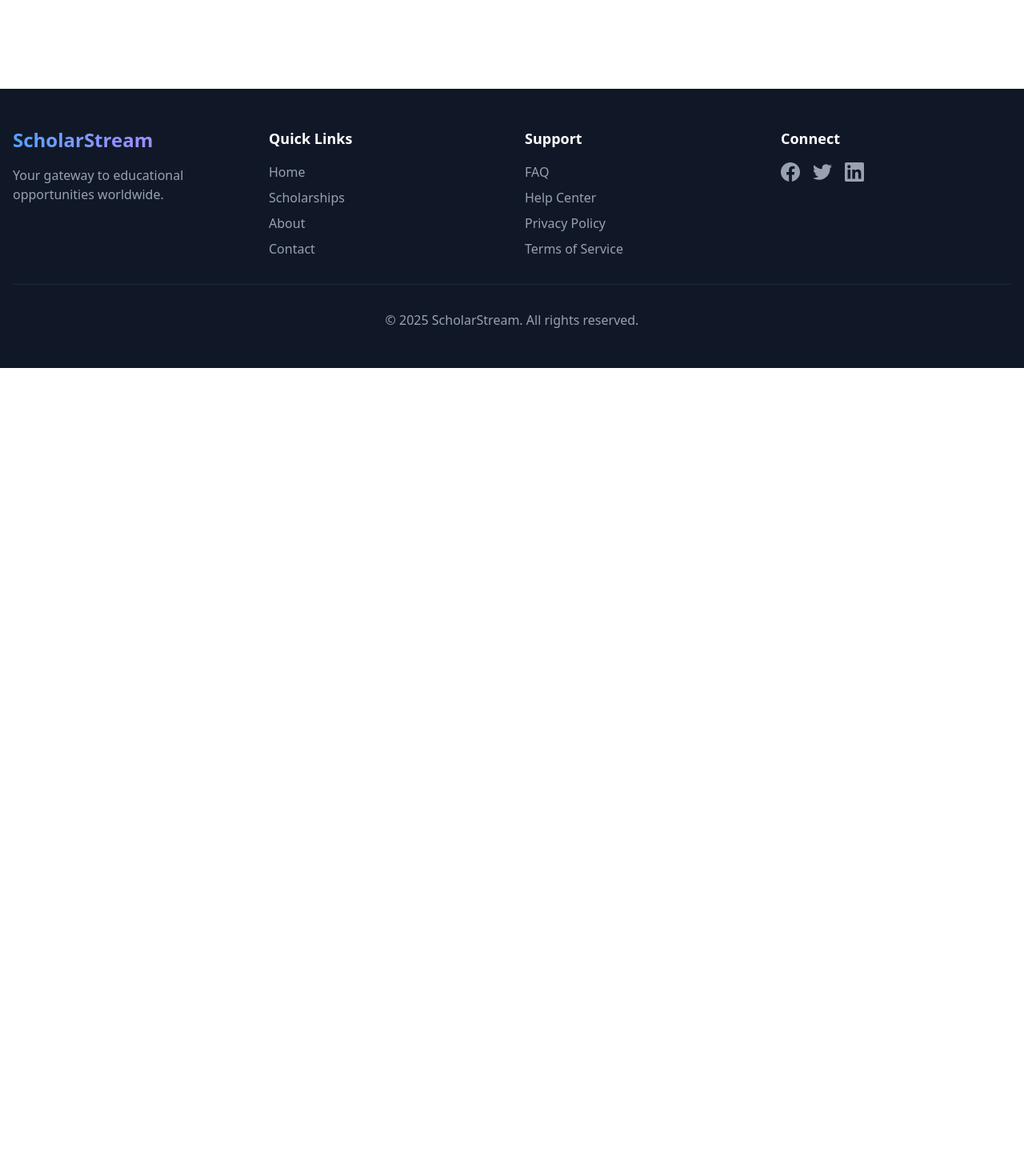
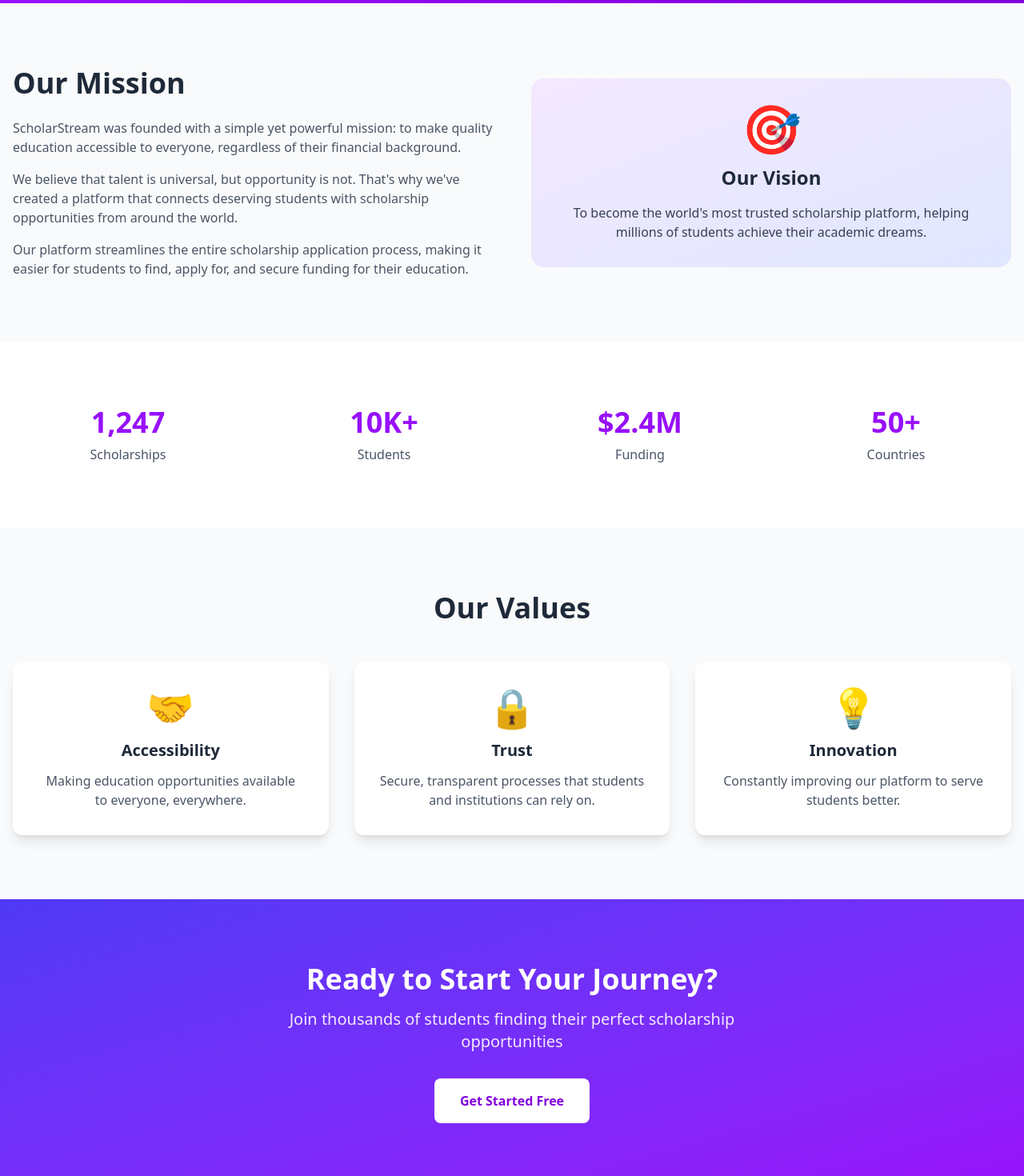
Before and after one commit to ShamimWebDev/ScholarStream-client, a React (Vite) app: page /about in a window 1280 px wide. Shown: the part 340-1810 px from the top of the page at 80% size. Before the commit the page ends 800 px from the top, so only its background shows below. Built offline with nearby package versions, Linux system fonts and the light colour scheme; no server answers.

Commit message:
Added About page

```diff
--- a/src/pages/About.jsx
+++ b/src/pages/About.jsx
@@ -1,9 +1,170 @@
-import React from 'react';
+import React from "react";
+import { Link } from "react-router-dom";
+import { motion } from "framer-motion";
 
 const About = () => {
   return (
-    <div>
+    <div className="min-h-screen bg-gray-50">
+      {/* Hero Section */}
+      <section className="bg-gradient-to-br from-indigo-600 via-purple-600 to-purple-700 text-white py-20">
+        <div className="container mx-auto px-4 text-center">
+          <motion.div
+            initial={{ opacity: 0, y: 20 }}
+            animate={{ opacity: 1, y: 0 }}
+            transition={{ duration: 0.6 }}
+          >
+            <h1 className="text-5xl font-bold mb-4">About ScholarStream</h1>
+            <p className="text-xl text-purple-100 max-w-2xl mx-auto">
+              Connecting students with life-changing scholarship opportunities
+              worldwide
+            </p>
+          </motion.div>
+        </div>
+      </section>
 
+      {/* Mission Section */}
+      <section className="py-20">
+        <div className="container mx-auto px-4">
+          <div className="grid md:grid-cols-2 gap-12 items-center">
+            <motion.div
+              initial={{ opacity: 0, x: -50 }}
+              whileInView={{ opacity: 1, x: 0 }}
+              viewport={{ once: true }}
+              transition={{ duration: 0.6 }}
+            >
+              <h2 className="text-4xl font-bold text-gray-800 mb-6">
+                Our Mission
+              </h2>
+              <p className="text-gray-600 mb-4">
+                ScholarStream was founded with a simple yet powerful mission: to
+                make quality education accessible to everyone, regardless of
+                their financial background.
+              </p>
+              <p className="text-gray-600 mb-4">
+                We believe that talent is universal, but opportunity is not.
+                That's why we've created a platform that connects deserving
+                students with scholarship opportunities from around the world.
+              </p>
+              <p className="text-gray-600">
+                Our platform streamlines the entire scholarship application
+                process, making it easier for students to find, apply for, and
+                secure funding for their education.
+              </p>
+            </motion.div>
+            <motion.div
+              initial={{ opacity: 0, x: 50 }}
+              whileInView={{ opacity: 1, x: 0 }}
+              viewport={{ once: true }}
+              transition={{ duration: 0.6 }}
+              className="bg-gradient-to-br from-purple-100 to-indigo-100 rounded-2xl p-8"
+            >
+              <div className="text-center">
+                <div className="text-6xl mb-4">🎯</div>
+                <h3 className="text-2xl font-bold text-gray-800 mb-4">
+                  Our Vision
+                </h3>
+                <p className="text-gray-700">
+                  To become the world's most trusted scholarship platform,
+                  helping millions of students achieve their academic dreams.
+                </p>
+              </div>
+            </motion.div>
+          </div>
+        </div>
+      </section>
+
+      {/* Stats Section */}
+      <section className="py-20 bg-white">
+        <div className="container mx-auto px-4">
+          <div className="grid grid-cols-2 md:grid-cols-4 gap-8">
+            {[
+              { number: "1,247", label: "Scholarships" },
+              { number: "10K+", label: "Students" },
+              { number: "$2.4M", label: "Funding" },
+              { number: "50+", label: "Countries" },
+            ].map((stat, index) => (
+              <motion.div
+                key={index}
+                initial={{ opacity: 0, scale: 0.8 }}
+                whileInView={{ opacity: 1, scale: 1 }}
+                viewport={{ once: true }}
+                transition={{ duration: 0.5, delay: index * 0.1 }}
+                className="text-center"
+              >
+                <div className="text-4xl font-bold text-purple-600 mb-2">
+                  {stat.number}
+                </div>
+                <div className="text-gray-600">{stat.label}</div>
+              </motion.div>
+            ))}
+          </div>
+        </div>
+      </section>
+
+      {/* Values Section */}
+      <section className="py-20 bg-gray-50">
+        <div className="container mx-auto px-4">
+          <h2 className="text-4xl font-bold text-center text-gray-800 mb-12">
+            Our Values
+          </h2>
+          <div className="grid md:grid-cols-3 gap-8">
+            {[
+              {
+                icon: "🤝",
+                title: "Accessibility",
+                description:
+                  "Making education opportunities available to everyone, everywhere.",
+              },
+              {
+                icon: "🔒",
+                title: "Trust",
+                description:
+                  "Secure, transparent processes that students and institutions can rely on.",
+              },
+              {
+                icon: "💡",
+                title: "Innovation",
+                description:
+                  "Constantly improving our platform to serve students better.",
+              },
+            ].map((value, index) => (
+              <motion.div
+                key={index}
+                initial={{ opacity: 0, y: 20 }}
+                whileInView={{ opacity: 1, y: 0 }}
+                viewport={{ once: true }}
+                transition={{ duration: 0.6, delay: index * 0.1 }}
+                className="bg-white rounded-xl shadow-lg p-8 text-center hover:shadow-xl transition"
+              >
+                <div className="text-5xl mb-4">{value.icon}</div>
+                <h3 className="text-xl font-bold text-gray-800 mb-3">
+                  {value.title}
+                </h3>
+                <p className="text-gray-600">{value.description}</p>
+              </motion.div>
+            ))}
+          </div>
+        </div>
+      </section>
+
+      {/* CTA Section */}
+      <section className="py-20 bg-gradient-to-br from-indigo-600 to-purple-600 text-white">
+        <div className="container mx-auto px-4 text-center">
+          <h2 className="text-4xl font-bold mb-4">
+            Ready to Start Your Journey?
+          </h2>
+          <p className="text-xl text-purple-100 mb-8 max-w-2xl mx-auto">
+            Join thousands of students finding their perfect scholarship
+            opportunities
+          </p>
+          <Link
+            to="/register"
+            className="inline-block px-8 py-4 bg-white text-purple-700 rounded-lg font-semibold hover:bg-gray-100 transition"
+          >
+            Get Started Free
+          </Link>
+        </div>
+      </section>
     </div>
   );
 };
```
